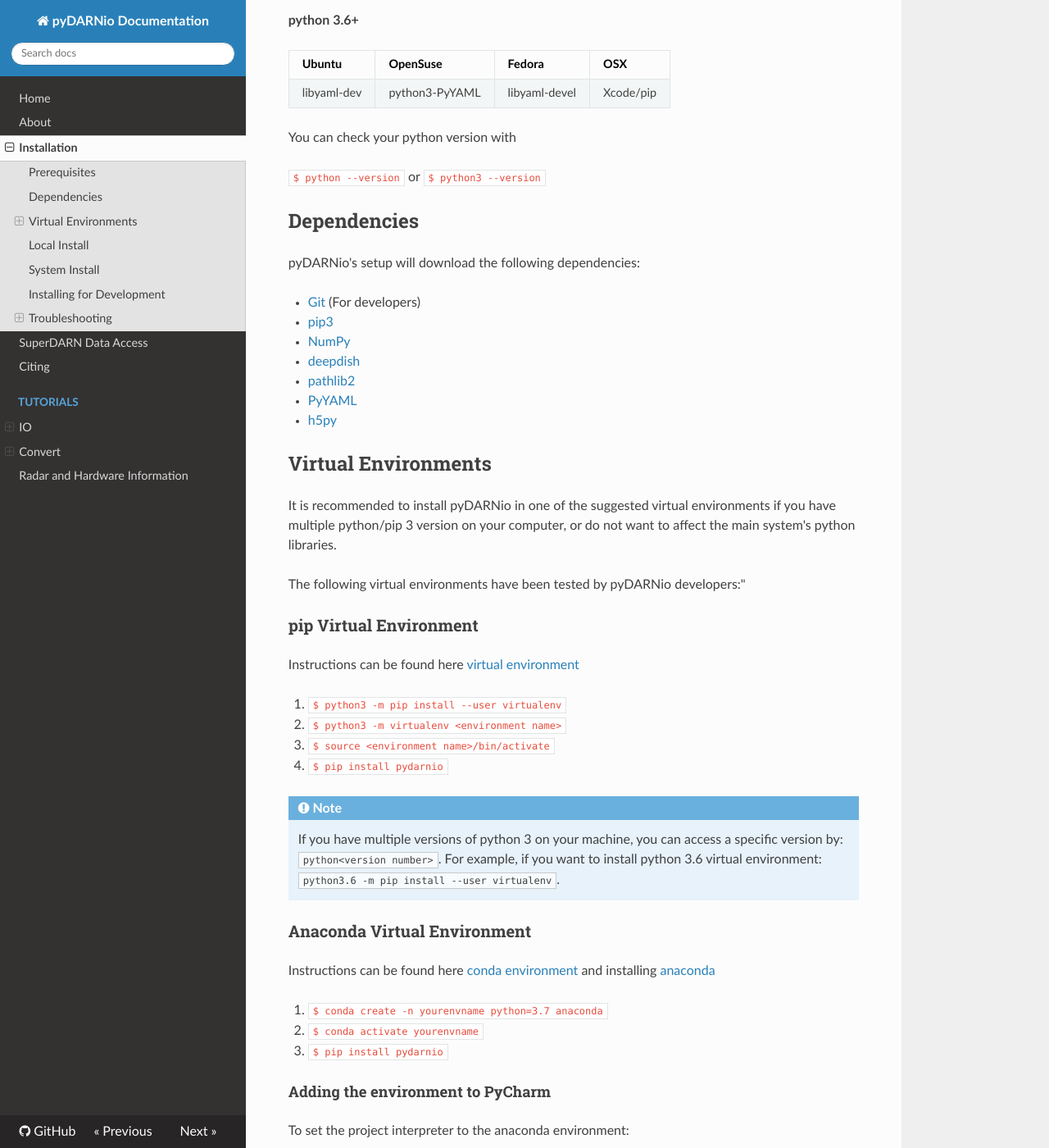
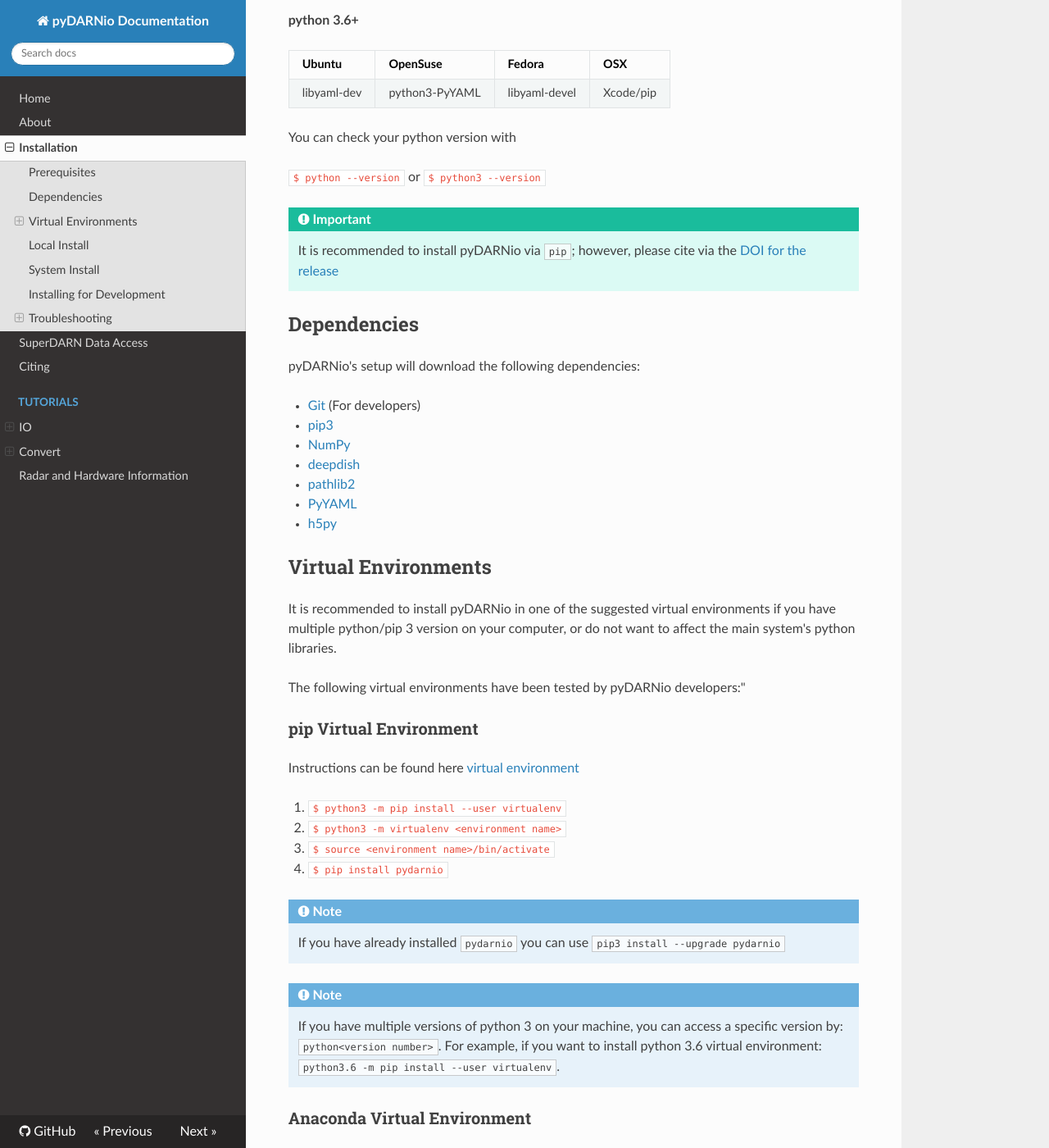
Before and after one commit to SuperDARN/pyDARNio, an MkDocs documentation site: the page built from docs/user/install.md, in a window 1280 px wide and 1400 px high, scrolled down 276 px. Shown: the whole window at 82% size. Built offline with MkDocs 1.6.1, drawn with Linux system fonts in a browser that asks for light colours; nearby versions of some CDN libraries.

Commit message:
adding updated doi and install comments for upgrading

```diff
--- a/docs/user/install.md
+++ b/docs/user/install.md
@@ -6,7 +6,7 @@
 [![License: LGPL v3](https://img.shields.io/badge/License-LGPLv3-blue.svg)](https://www.gnu.org/licenses/lgpl-3.0)
 [![Python 3.6](https://img.shields.io/badge/python-3.6-blue.svg)](https://www.python.org/downloads/release/python-360/)
 ![GitHub release (latest by date)](https://img.shields.io/github/v/release/superdarn/pyDARNio)
-[![DOI](https://zenodo.org/badge/DOI/10.5281/zenodo.3727270.svg)](https://doi.org/10.5281/zenodo.3727270)
+[![DOI](https://zenodo.org/badge/DOI/10.5281/zenodo.4009470.svg)](https://doi.org/10.5281/zenodo.4009470)
 
 
 
@@ -22,6 +22,10 @@
 
 `$ python --version` or
 `$ python3 --version`
+
+!!! Important
+    It is recommended to install pyDARNio via `pip`; however, please cite via the [DOI for the release](https://doi.org/10.5281/zenodo.4009470)
+
 
 ## Dependencies
 
@@ -47,6 +51,9 @@
 2. `$ python3 -m virtualenv <environment name>`
 * `$ source <environment name>/bin/activate`
 * `$ pip install pydarnio`
+
+!!! Note
+    If you have already installed `pydarnio` you can use `pip3 install --upgrade pydarnio`
 
 !!! Note
     If you have multiple versions of python 3 on your machine, you can access a specific version by: `python<version number>`.
```
Also changed, not shown: README.md (+1 -1 lines).
